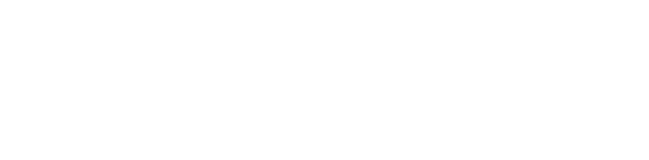
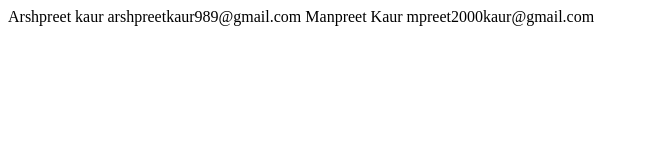
Before and after one commit to mpreetkaur/Git-Exercise, a plain HTML site: page index.html in a window 1280 px wide. Shown: the whole page, without its empty margins (0-649 px from the left). Drawn offline with Linux system fonts and the light colour scheme.

Commit message:
added name and email

```diff
--- a/index.html
+++ b/index.html
@@ -10,3 +10,8 @@
 
 </body>
 </html>
+
+Arshpreet kaur
+arshpreetkaur989@gmail.com
+Manpreet Kaur
+mpreet2000kaur@gmail.com
```
